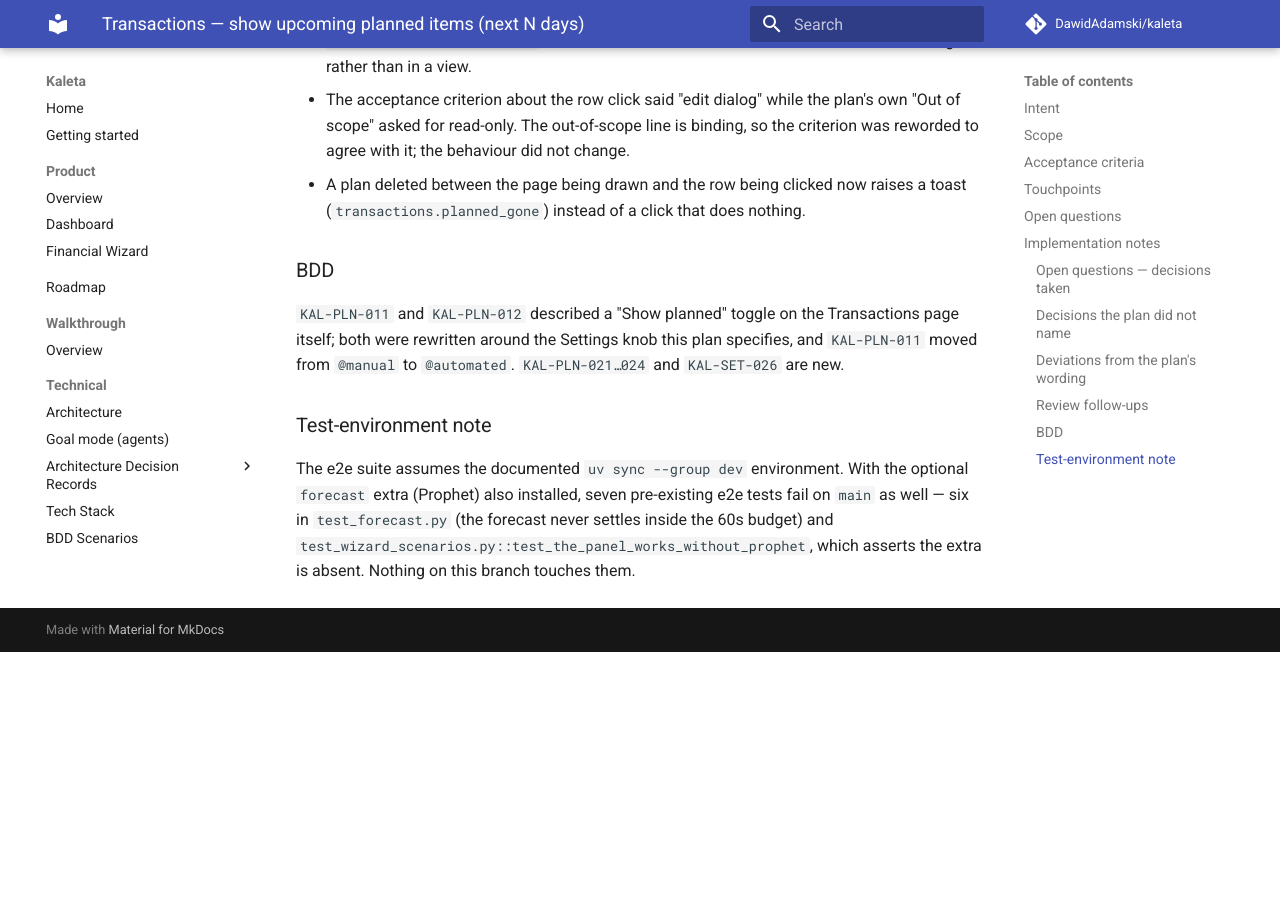
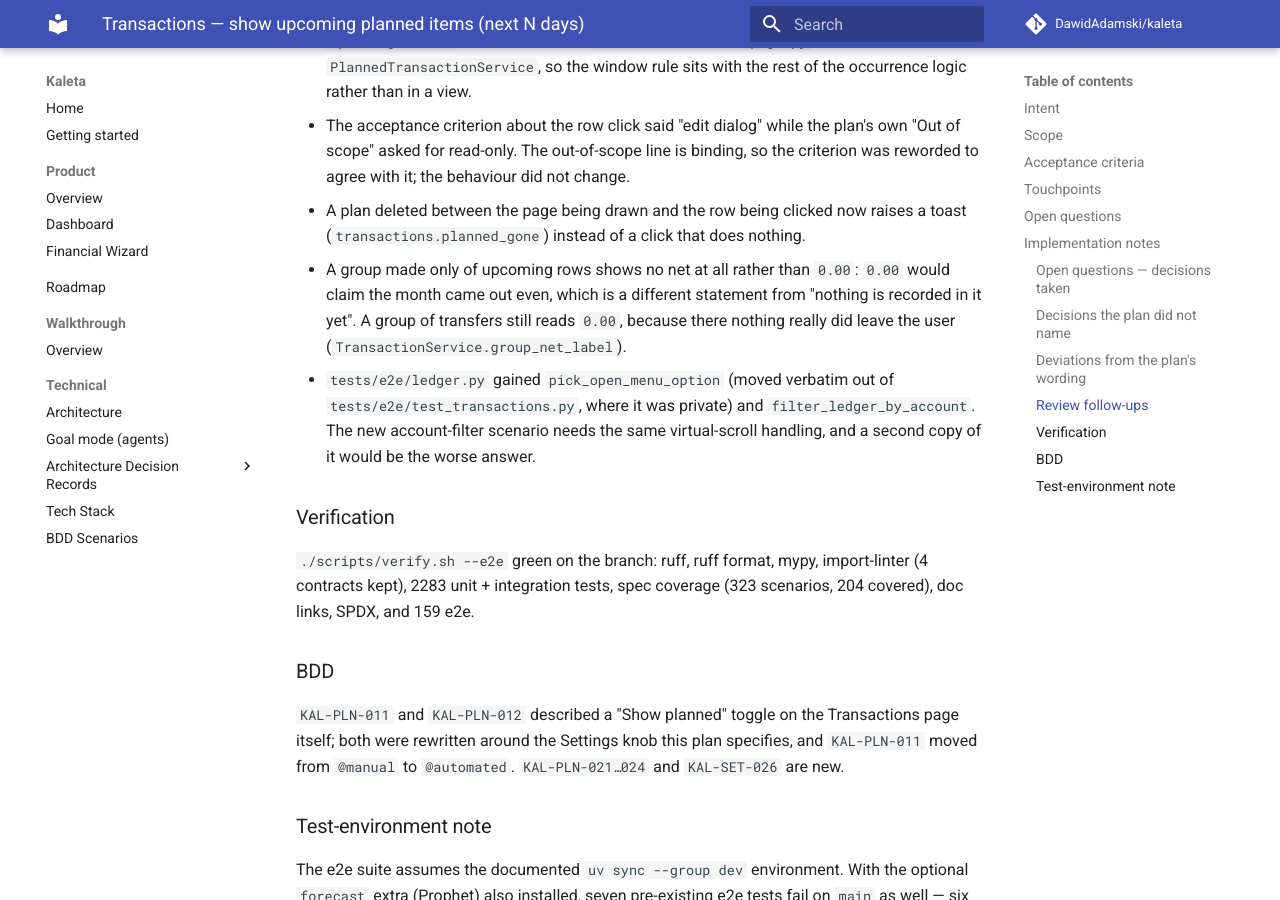
Before and after one commit to DawidAdamski/kaleta, an MkDocs documentation site: the page built from docs/plans/transactions-upcoming-planned.md, in a window 1280 px wide and 900 px high, scrolled down 4412 px. Built offline with MkDocs 1.6.1 and Material for MkDocs 9.7.7, drawn with Linux system fonts in a browser that asks for light colours; comment, search, counter and statistics services are not loaded; before the commit the page ends 5064 px from its top, so only the background shows below that; some of the changed text lies outside the part shown.

Commit message:
fix(transactions): a group of promises has no net to show
net_of_rows skips upcoming rows, so a week or month holding only
planned ones came out as +0.00 — which claims the period came out even,
a different statement from "nothing is recorded in it yet". Such a
group now shows no net at all. A group of transfers still reads 0.00,
because there nothing really did leave the user.

Also asserts in KAL-PLN-022 that the detail dialog's button actually
lands on /planned, and corrects the plan's Scope and Touchpoints paths,
which still named views/settings.py and views/transactions.py from
before those became packages.

Co-Authored-By: Claude Opus 5 (1M context) <noreply@anthropic.com>

```diff
--- a/docs/plans/transactions-upcoming-planned.md
+++ b/docs/plans/transactions-upcoming-planned.md
@@ -213,6 +213,21 @@ Out of scope:
 - A plan deleted between the page being drawn and the row being clicked now
   raises a toast (`transactions.planned_gone`) instead of a click that does
   nothing.
+- A group made only of upcoming rows shows no net at all rather than `0.00`:
+  `0.00` would claim the month came out even, which is a different statement
+  from "nothing is recorded in it yet". A group of transfers still reads
+  `0.00`, because there nothing really did leave the user
+  (`TransactionService.group_net_label`).
+- `tests/e2e/ledger.py` gained `pick_open_menu_option` (moved verbatim out of
+  `tests/e2e/test_transactions.py`, where it was private) and
+  `filter_ledger_by_account`. The new account-filter scenario needs the same
+  virtual-scroll handling, and a second copy of it would be the worse answer.
+
+### Verification
+
+`./scripts/verify.sh --e2e` green on the branch: ruff, ruff format, mypy,
+import-linter (4 contracts kept), 2283 unit + integration tests, spec coverage
+(323 scenarios, 204 covered), doc links, SPDX, and 159 e2e.
 
 ### BDD
 
```
Also changed, not shown: other parts of docs/plans/transactions-upcoming-planned.md (+5 -5 lines), docs/bdd.md (+2 -0 lines), 3 other files.
